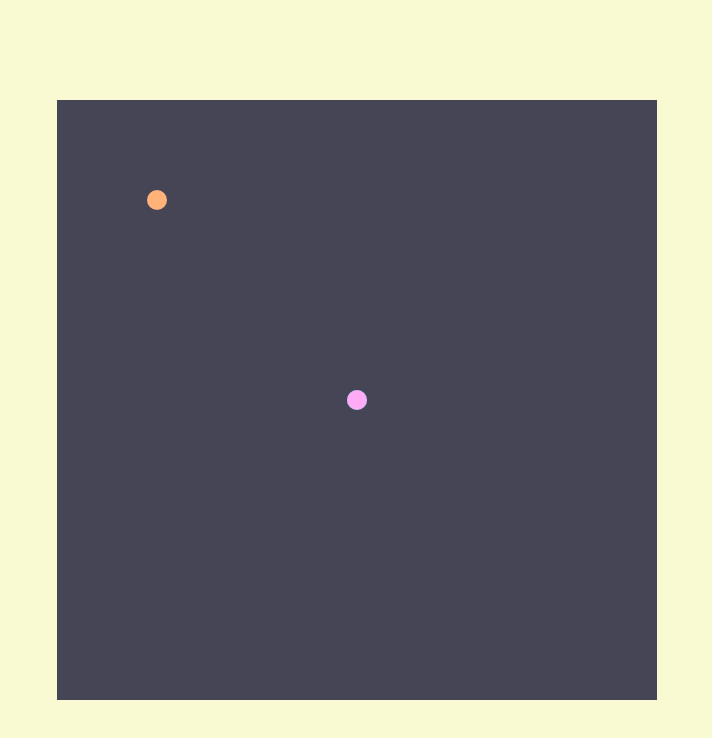
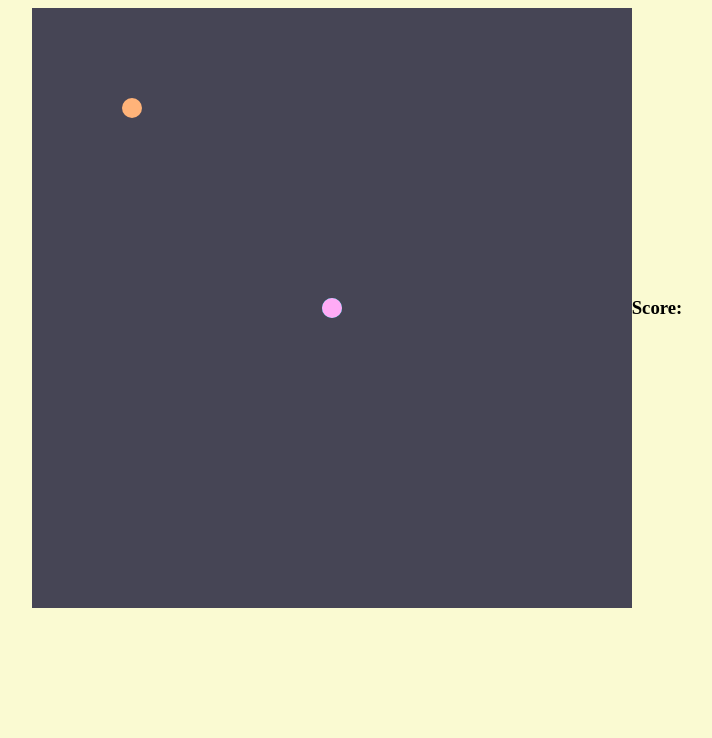
Before and after one commit to IreneCar/snake-life-game, a plain HTML site: page index.html in a window 1280 px wide. Shown: the whole page, without its empty margins (283-995 px from the left). Drawn offline with Linux system fonts and the light colour scheme.

Commit message:
Score html

```diff
--- a/index.html
+++ b/index.html
@@ -8,8 +8,10 @@
     <link rel='stylesheet' href='/style.css'>
 </head>
 <body>
-    <div id="keys"></div>
+    <div id="keys">
     <canvas id="gameCanvas" width="600" height="600"></canvas>
+    <h3>Score: </h3>
+    </div>
     <script src="/index.js"></script>
 </body>
 </html>
--- a/index.js
+++ b/index.js
@@ -76,7 +76,7 @@ for (let i = 0; i < snakeParts.length; i++){
 }
 
 snakeParts.push(new SnakePart(headX, headY)); // añade una bola al final de la array
-if(snakeParts.length > tailLength){
+while(snakeParts.length > tailLength){
 	snakeParts.shift(); //Cuando el contenido del array sea mayor a tailLength elimina el primer elemento del array
 }
 
--- a/style.css
+++ b/style.css
@@ -1,11 +1,19 @@
 body {
   background-color: lightgoldenrodyellow;
 }
-
+/*
 canvas {
-	/*box-shadow: #393844 20px 10px 50px;*/
-	position: absolute;
+	box-shadow: #393844 20px 10px 50px;
+  position: absolute;
 	top: 50%;
 	left: 50%;
 	transform: translate(-50%, -50%);
+}*/
+
+div {
+	display: flex;
+	flex-direction: row;
+	flex-wrap: nowrap;
+	justify-content:center;
+	align-items: center;
 }
```
